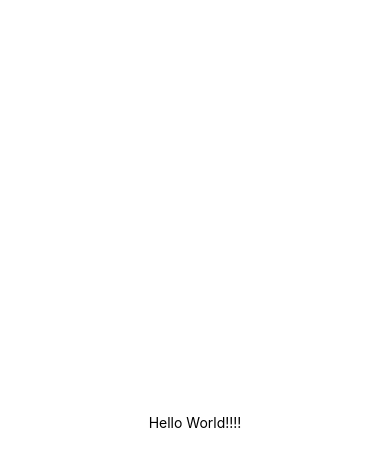
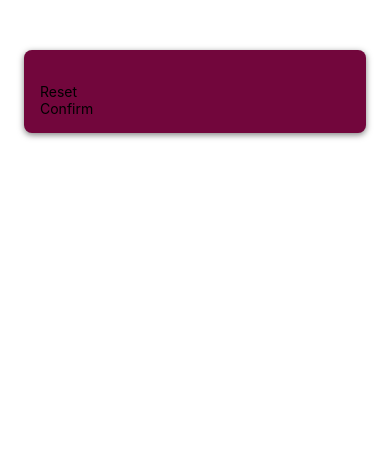
Before and after one commit to NikolayDimov/Guess_The_Num, a React Native app: screen / in a window 390 px wide. Shown: the top 466 px of the page. Built offline with nearby package versions, Linux system fonts and the light colour scheme.

Commit message:
StartGameScreen component: add shadow

```diff
--- a/App.js
+++ b/App.js
@@ -1,20 +1,19 @@
-import { StatusBar } from 'expo-status-bar';
 import { StyleSheet, Text, View } from 'react-native';
+import { SafeAreaProvider, SafeAreaView } from 'react-native-safe-area-context';
+
+import StartGameScreen from './screens/StartGameScreen';
 
 export default function App() {
   return (
-    <View style={styles.container}>
-      <Text>Hello World!!!!</Text>
-      <StatusBar style="auto" />
-    </View>
+    <SafeAreaProvider>
+      <SafeAreaView >
+        <StartGameScreen />
+      </SafeAreaView>
+    </SafeAreaProvider>
+
   );
 }
 
 const styles = StyleSheet.create({
-  container: {
-    flex: 1,
-    backgroundColor: '#fff',
-    alignItems: 'center',
-    justifyContent: 'center',
-  },
+
 });
--- /dev/null
+++ b/components/PrimaryButton.js
@@ -0,0 +1,11 @@
+import { View, Text } from 'react-native';
+
+function PrimaryButton({ children }) {
+    return (
+        <View>
+            <Text>{children}</Text>
+        </View>
+    );
+}
+
+export default PrimaryButton;
--- /dev/null
+++ b/screens/StartGameScreen.js
@@ -0,0 +1,29 @@
+import { TextInput, View, StyleSheet } from "react-native";
+import PrimaryButton from "../components/PrimaryButton";
+
+function StartGameScreen() {
+    return (
+        <View style={styles.inutContainer}>
+            <TextInput />
+            <PrimaryButton>Reset</PrimaryButton>
+            <PrimaryButton>Confirm</PrimaryButton>
+        </View>
+    );
+};
+
+export default StartGameScreen;
+
+const styles = StyleSheet.create({
+    inutContainer: {
+        marginTop: 50,
+        marginHorizontal: 24,
+        padding: 16,
+        backgroundColor: '#72063c',
+        borderRadius: 8,
+        elevation: 4, // shadow android
+        shadowColor: 'black', // ios android
+        shadowOffset: { width: 0, height: 2 }, // ios android
+        shadowRadius: 6, // ios android
+        shadowOpacity: 0.5, // ios android
+    }
+});
```
Also changed, not shown: package.json (+11 -7 lines), screens/GameOverScreen.js (added), screens/GameScreen.js (added), 1 other file (tests, documents, lock files or other folders).
